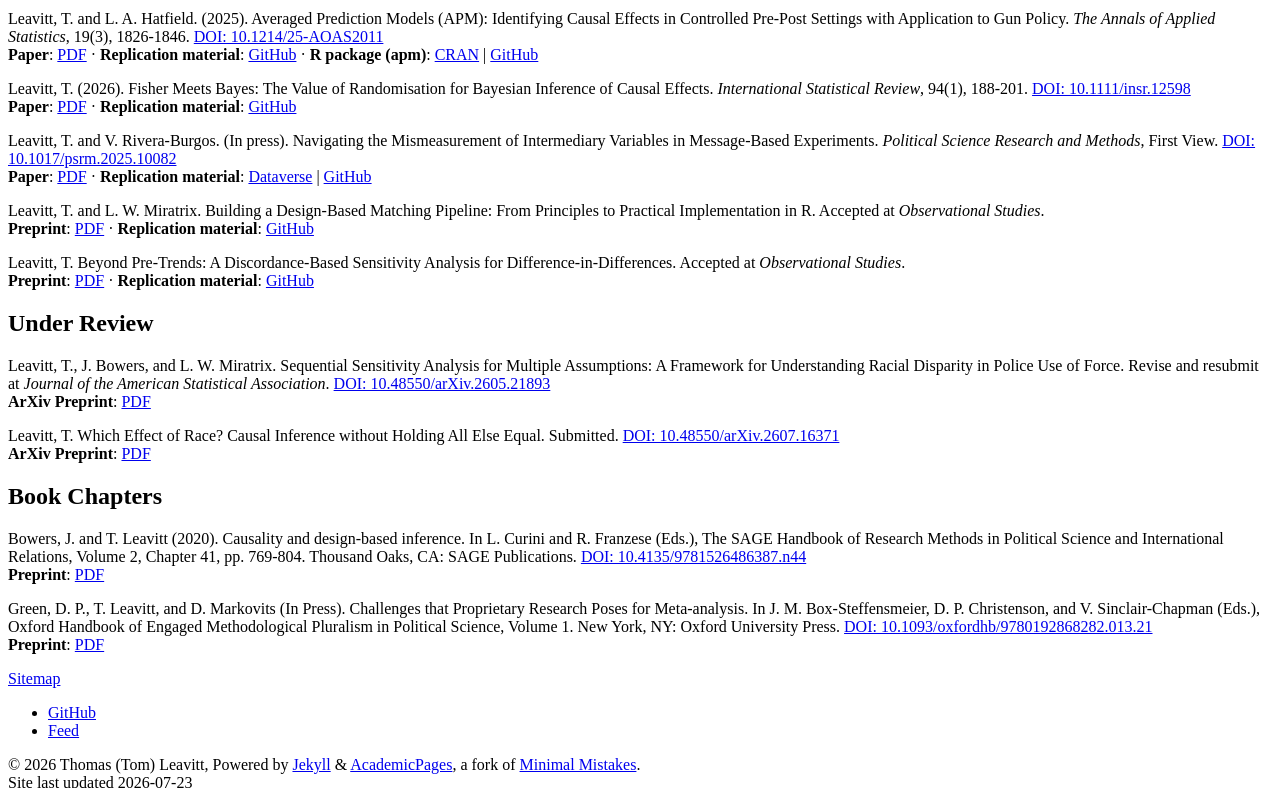
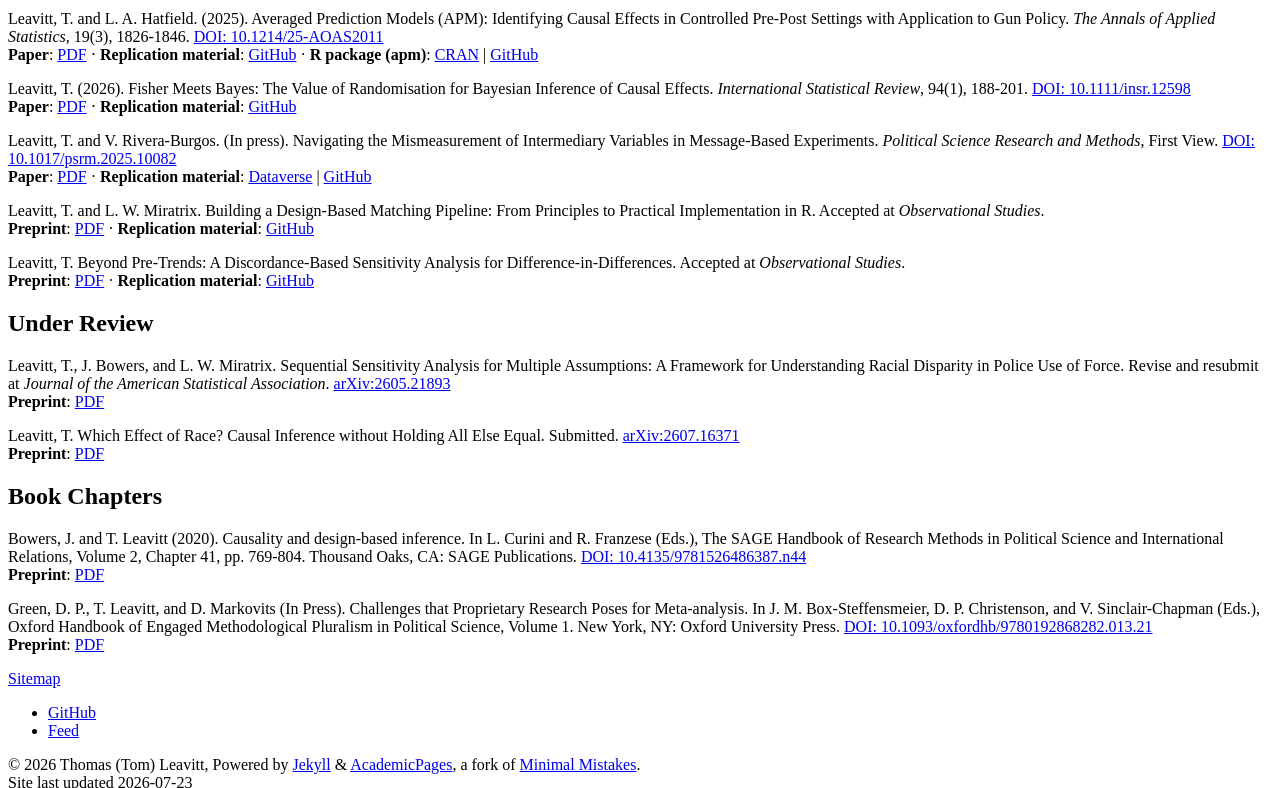
Before and after one commit to tl2624/tl2624.github.io, a Jekyll site: the page built from _pages/research.md, in a window 1280 px wide and 900 px high, scrolled down 1163 px, cut to the strip 0-788 px from the top of the window. Built offline with Jekyll 4.4.1, drawn with Linux system fonts in a browser that asks for light colours; some web fonts are replaced.

Commit message:
CV Other Writings on one line; research page uses arXiv style for working papers
- CV: drop redundant '(website)' from the Difference-in-Differences entry so it fits
  on one line (the URL already signals it is a website).
- Research page: cite the two under-review papers as 'arXiv:<id>' (linked to arxiv.org)
  to match the CV, and relabel the local PDF link 'Preprint' (drop the redundant 'ArXiv').

Co-Authored-By: Claude Opus 4.8 <noreply@anthropic.com>

```diff
--- a/_pages/research.md
+++ b/_pages/research.md
@@ -30,11 +30,11 @@ Leavitt, T. Beyond Pre-Trends: A Discordance-Based Sensitivity Analysis for Diff
 
 ## Under Review
 
-Leavitt, T., J. Bowers, and L. W. Miratrix. Sequential Sensitivity Analysis for Multiple Assumptions: A Framework for Understanding Racial Disparity in Police Use of Force. Revise and resubmit at *Journal of the American Statistical Association*. [DOI: 10.48550/arXiv.2605.21893](https://doi.org/10.48550/arXiv.2605.21893)
-**ArXiv Preprint**: [PDF](https://tl2624.github.io/files/Leavitt_et_al_2026.pdf)
+Leavitt, T., J. Bowers, and L. W. Miratrix. Sequential Sensitivity Analysis for Multiple Assumptions: A Framework for Understanding Racial Disparity in Police Use of Force. Revise and resubmit at *Journal of the American Statistical Association*. [arXiv:2605.21893](https://arxiv.org/abs/2605.21893)
+**Preprint**: [PDF](https://tl2624.github.io/files/Leavitt_et_al_2026.pdf)
 
-Leavitt, T. Which Effect of Race? Causal Inference without Holding All Else Equal. Submitted. [DOI: 10.48550/arXiv.2607.16371](https://doi.org/10.48550/arXiv.2607.16371)
-**ArXiv Preprint**: [PDF](https://tl2624.github.io/files/Leavitt_2026b.pdf)
+Leavitt, T. Which Effect of Race? Causal Inference without Holding All Else Equal. Submitted. [arXiv:2607.16371](https://arxiv.org/abs/2607.16371)
+**Preprint**: [PDF](https://tl2624.github.io/files/Leavitt_2026b.pdf)
 
 ## Book Chapters
 
```
Also changed, not shown: 1 other file.
